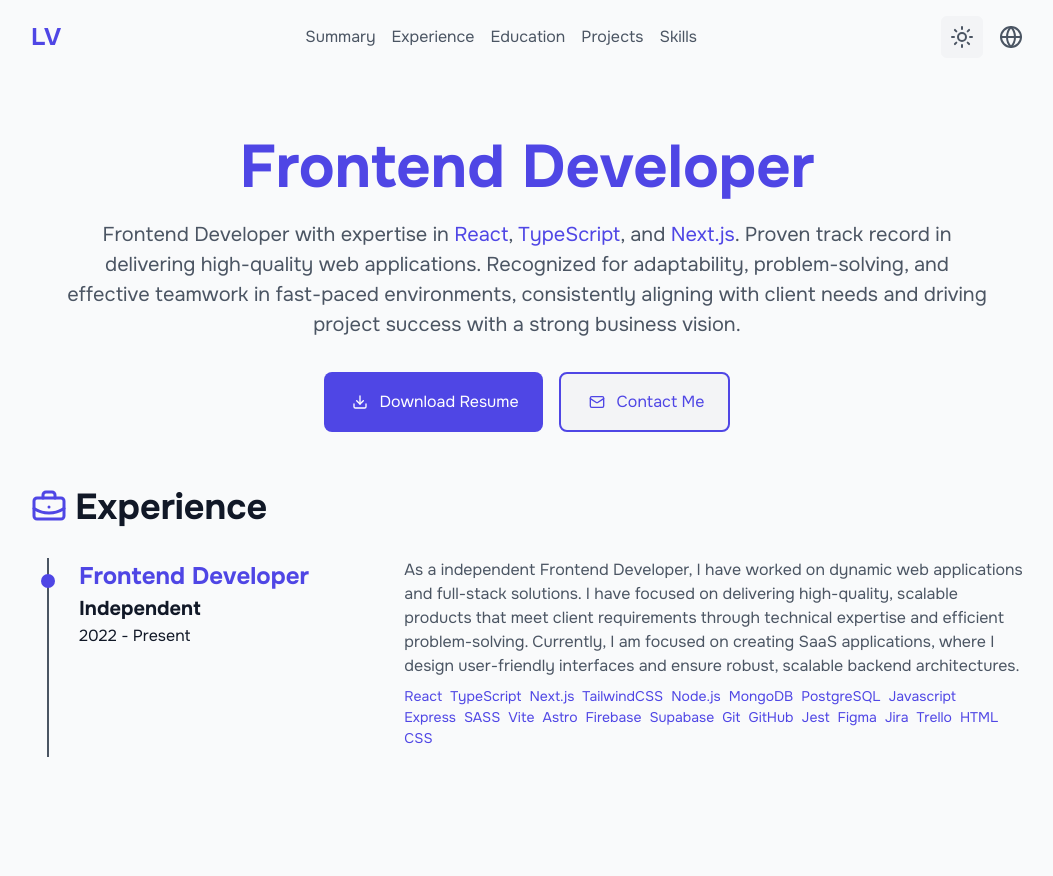
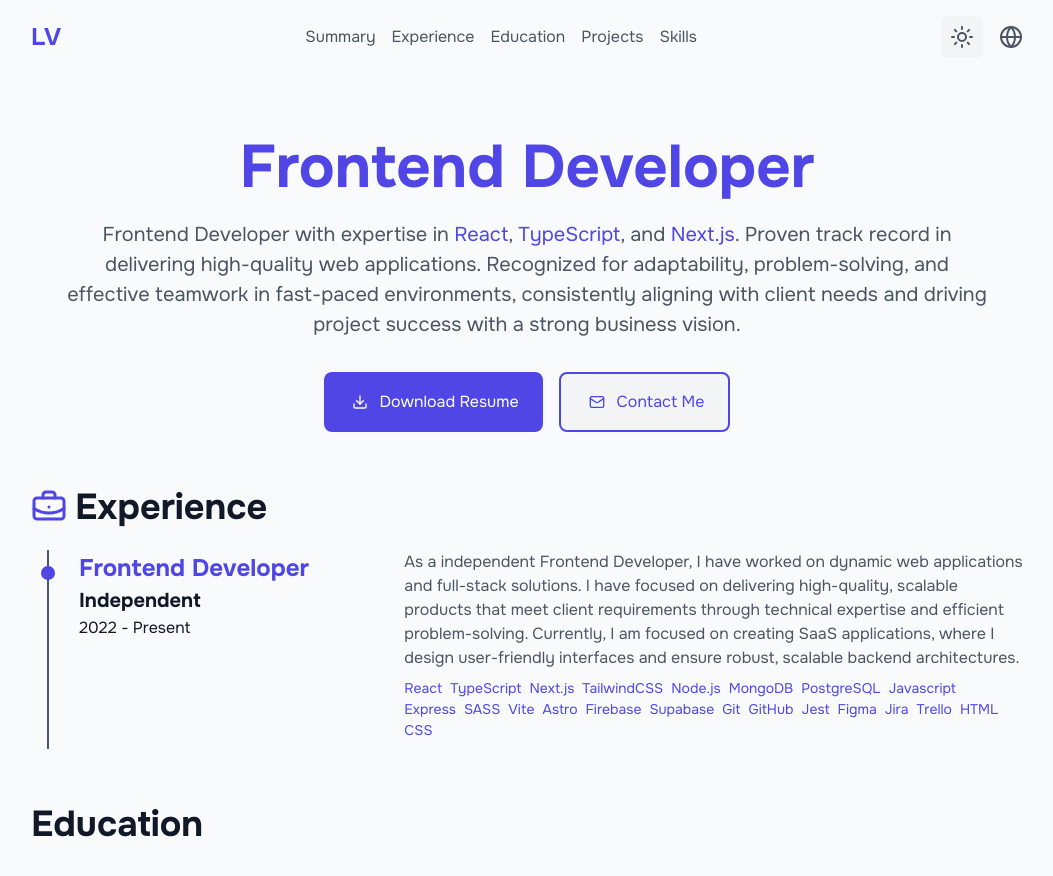
Before and after one commit to Orbitado/portfolio, a Next.js app: page / in a window 1280 px wide. Shown: the top 876 px of the page, without its empty margins (113-1166 px from the left). Built offline with nearby package versions, Linux system fonts and the light colour scheme.

Commit message:
feat/layouting/education: added section css classes to do it more reusable

```diff
--- a/src/app/(pages)/Education.tsx
+++ b/src/app/(pages)/Education.tsx
@@ -0,0 +1,11 @@
+import React from "react";
+
+function Education() {
+  return (
+    <section id="education" className="section">
+      <h3 className="section__heading">Education</h3>
+    </section>
+  );
+}
+
+export default Education;
--- a/src/app/(pages)/Experience.tsx
+++ b/src/app/(pages)/Experience.tsx
@@ -3,12 +3,12 @@ import ExperienceList from "@/components/specific/ExperienceList";
 
 function Experience() {
   return (
-    <section id="experience" className="experience">
-      <h2 className="experience__title">
-        <BriefcaseBusiness className="experience__icon" aria-hidden="true" />
+    <section id="experience" className="section">
+      <h2 className="section__heading">
+        <BriefcaseBusiness className="section__icon" aria-hidden="true" />
         Experience
       </h2>
-      <article className="experience__content">
+      <article className="section__content">
         <ExperienceList />
       </article>
     </section>
--- a/src/app/page.tsx
+++ b/src/app/page.tsx
@@ -1,11 +1,13 @@
 import Summary from "@/app/(pages)/Summary";
 import Experience from "@/app/(pages)/Experience";
+import Education from "./(pages)/Education";
 
 function Page() {
   return (
     <>
       <Summary />
       <Experience />
+      <Education />
     </>
   );
 }
--- a/src/scss/_experience.scss
+++ b/src/scss/_experience.scss
@@ -1,20 +1,4 @@
 .experience {
-  margin: map-get($spacing, 2xl) 0;
-  &__title {
-    color: var(--text-primary);
-    display: flex;
-    align-items: center;
-    font-size: map-get($font-size, 4xl);
-    margin: map-get($spacing, lg) 0;
-    gap: map-get($spacing, sm);
-  }
-
-  &__icon {
-    color: var(--accent);
-    width: map-get($font-size, 4xl);
-    height: map-get($font-size, 4xl);
-  }
-
   &__list {
     display: flex;
     flex-direction: column;
--- a/src/scss/styles.scss
+++ b/src/scss/styles.scss
@@ -115,6 +115,27 @@ button {
   margin: 0 map-get($spacing, "sm") 0 0;
 }
 
+.section {
+  margin: map-get($spacing, 2xl) 0;
+
+  &__heading {
+    color: var(--text-primary);
+    display: flex;
+    align-items: center;
+    font-size: map-get($font-size, 4xl);
+    gap: map-get($spacing, sm);
+  }
+
+  &__icon {
+    color: var(--accent);
+    width: map-get($font-size, 4xl);
+    height: map-get($font-size, 4xl);
+  }
+
+  &__content {
+    margin: map-get($spacing, "md") 0;
+  }
+}
 // ==================================== NAVBAR ====================================
 @import "./_navbar.scss";
 // ==================================== SUMMARY ====================================
```
Also changed, not shown: src/app/styles.css.
